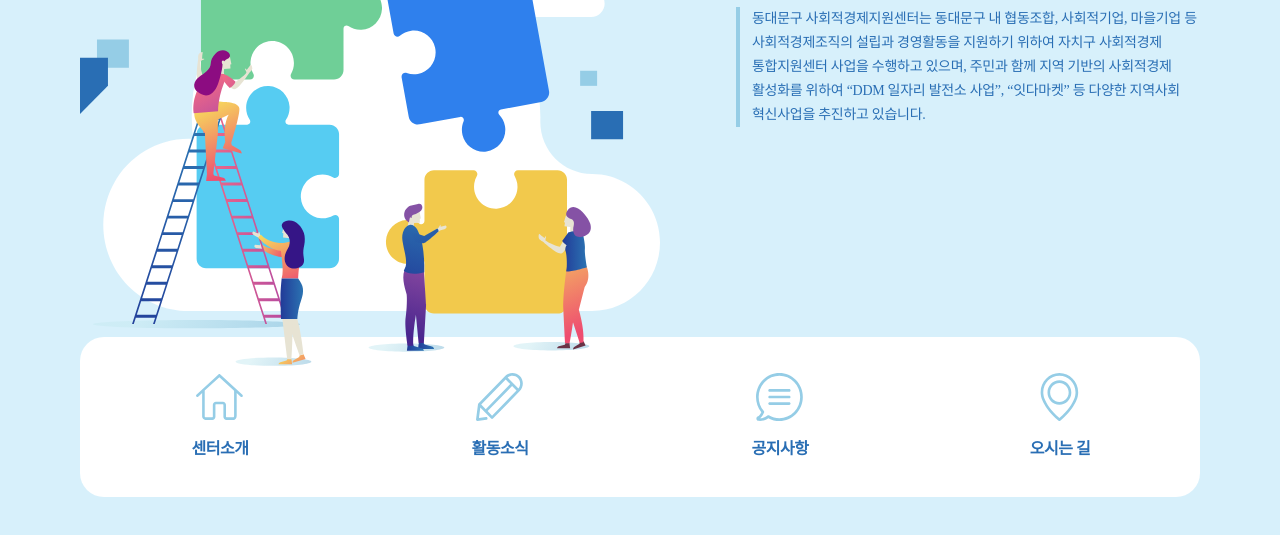
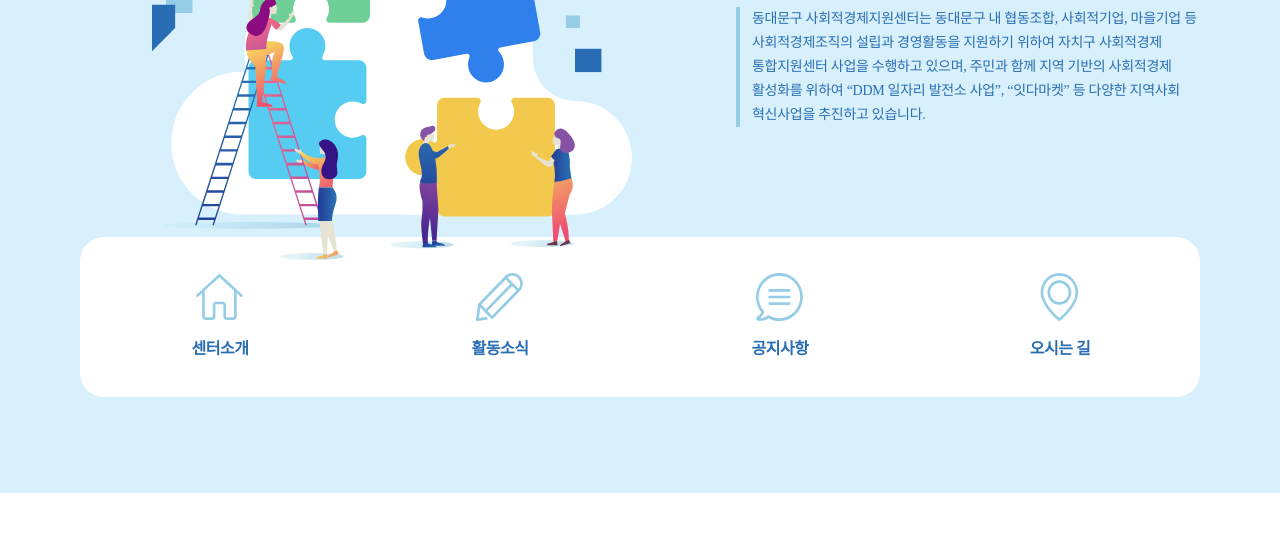
Before and after one commit to leehyekyeong/eastse, a website: page index.html in a window 1280 px wide. Shown: the part 327-862 px from the top of the page. After the commit the page ends 820 px from the top, so only its background shows below. Drawn offline with nearby package versions, Linux system fonts and the light colour scheme; files that its build step writes are made by us from their sources; a web font is replaced by a local one.

Commit message:
💄 Resize landing elements

```diff
--- a/styles/component/_landing.scss
+++ b/styles/component/_landing.scss
@@ -39,7 +39,7 @@
   }
   .landing {
     position: relative;
-    height: 640px;
+    height: 560px;
     @include flexbox(end, start);
     padding: 120px 0 80px;
     .landing-text {
@@ -63,16 +63,16 @@
     }
     .landing-image {
       position: absolute;
-      width: 580px;
+      width: 480px;
       top: -24px;
-      left: 0;
+      left: 72px;
       z-index: 1;
     }
   }
   .shortcut {
     @include flexbox;
     position: relative;
-    top: -76px;
+    top: -96px;
     z-index: 0;
     max-width: 1200px;
     @include text-style(16, $blue-dark);
```
